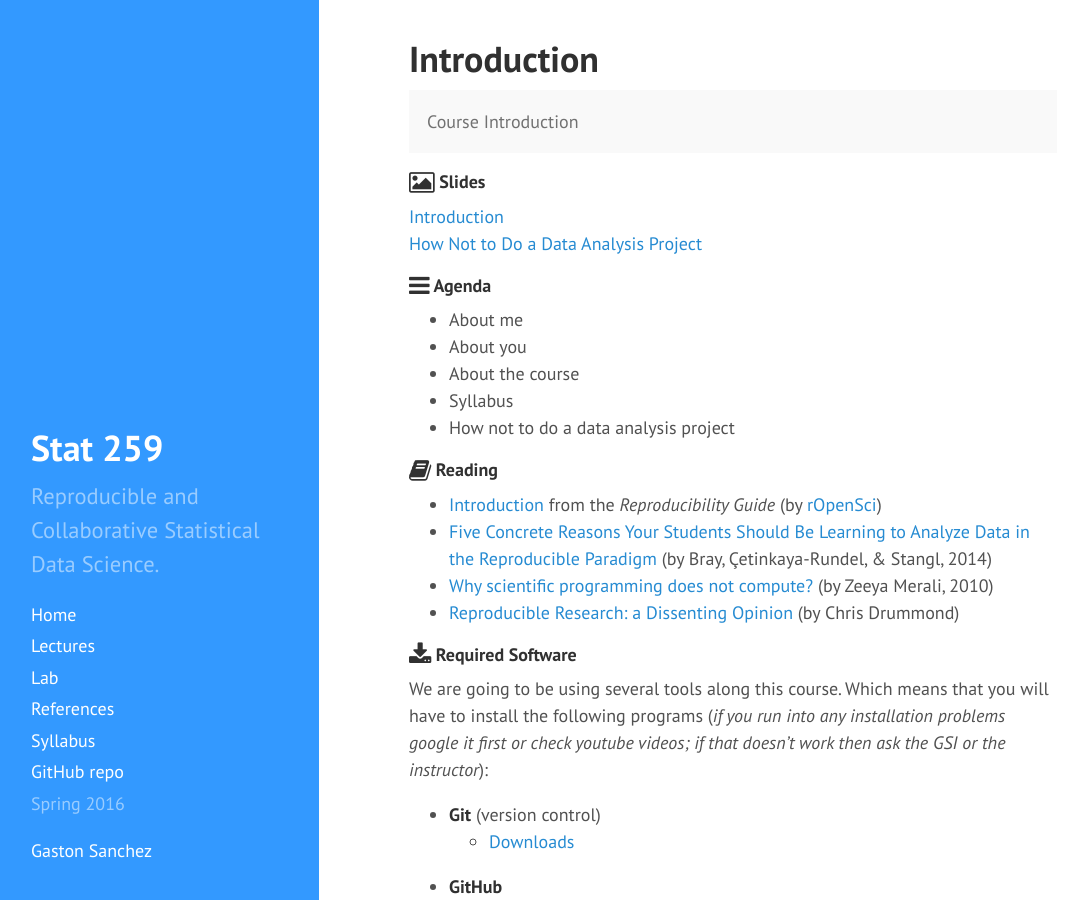
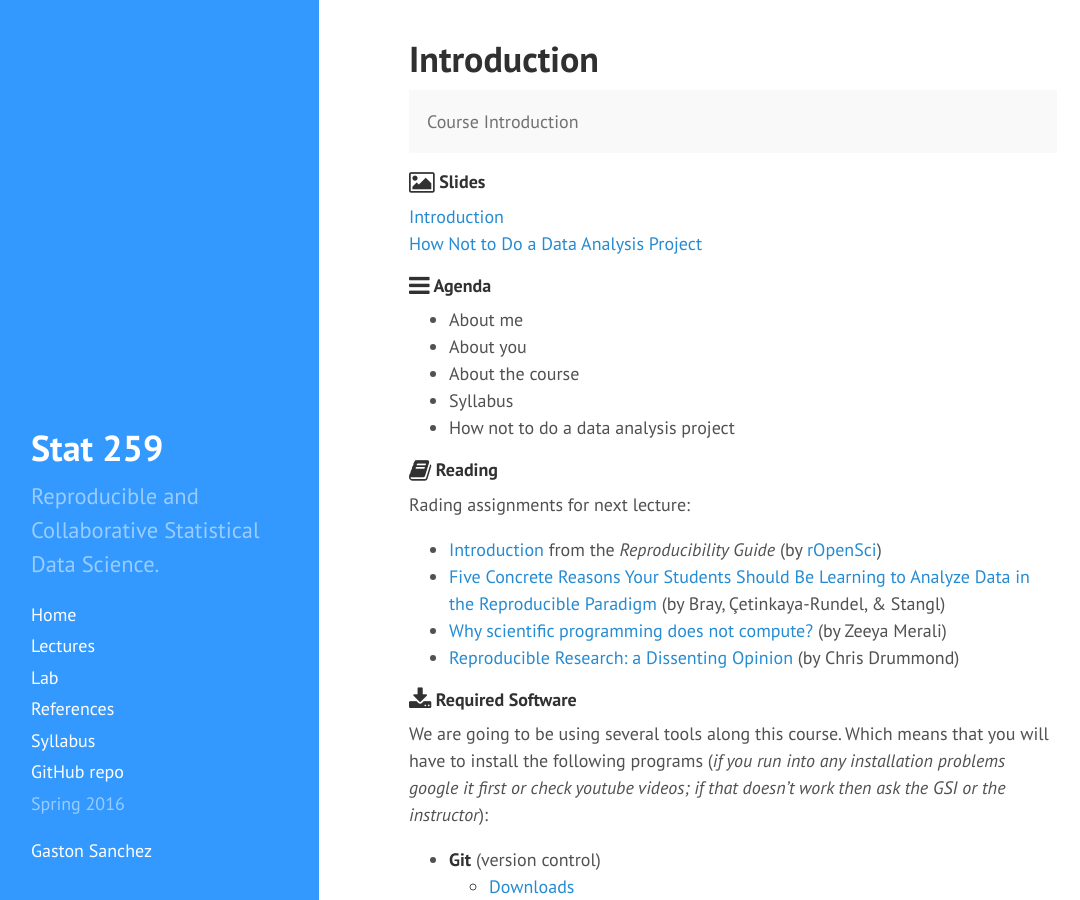
Before and after one commit to gastonstat/relic-stat259, a Jekyll site: the page built from lectures/01-introduction.md, in a window 1280 px wide and 900 px high. Shown: the whole window, without its empty margins (5-1085 px from the left). Built offline with Jekyll 4.4.1, drawn with Linux system fonts in a browser that asks for light colours; nearby versions of some CDN libraries.

Commit message:
lectures: introduction readings
making explicit introductory readings for second day

```diff
--- a/lectures/01-introduction.md
+++ b/lectures/01-introduction.md
@@ -33,9 +33,11 @@ title: "Introduction"
 	Reading
 </h4>
 
+Rading assignments for next lecture:
+
 - [Introduction](http://ropensci.github.io/reproducibility-guide/sections/introduction/) from the _Reproducibility Guide_ (by [rOpenSci](https://ropensci.org/about/))
-- [Five Concrete Reasons Your Students Should Be Learning to Analyze Data in the Reproducible Paradigm](http://chance.amstat.org/2014/09/reproducible-paradigm/) (by Bray, Çetinkaya-Rundel, & Stangl, 2014)
-- [Why scientific programming does not compute?](http://www.nature.com/news/2010/101013/pdf/467775a.pdf) (by Zeeya Merali, 2010)
+- [Five Concrete Reasons Your Students Should Be Learning to Analyze Data in the Reproducible Paradigm](http://chance.amstat.org/2014/09/reproducible-paradigm/) (by Bray, Çetinkaya-Rundel, & Stangl)
+- [Why scientific programming does not compute?](http://www.nature.com/news/2010/101013/pdf/467775a.pdf) (by Zeeya Merali)
 - [Reproducible Research: a Dissenting Opinion](http://cogprints.org/8675/1/ReproducibleResearch.pdf) (by Chris Drummond)
 
 <h4>
```
